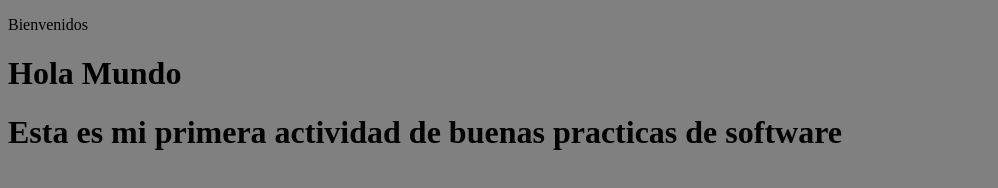
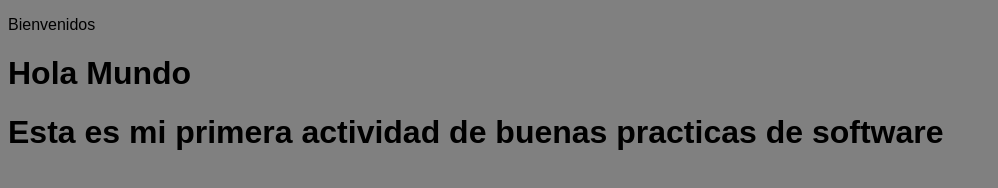
Before and after one commit to Jeancmn/miproyecto, a plain HTML site: page index.html in a window 1280 px wide. Shown: the whole page, without its empty margins (0-998 px from the left). Drawn offline with Linux system fonts and the light colour scheme.

Commit message:
cambio de fuente en index.html

```diff
--- a/index.html
+++ b/index.html
@@ -7,6 +7,7 @@
     <style>
         body {
             background-color: gray; /* Cambia el color de fondo a gris */
+            font-family: Arial, sans-serif; /* Cambia la fuente a Arial o una fuente sans-serif */
         }
     </style>
 </head>
```
